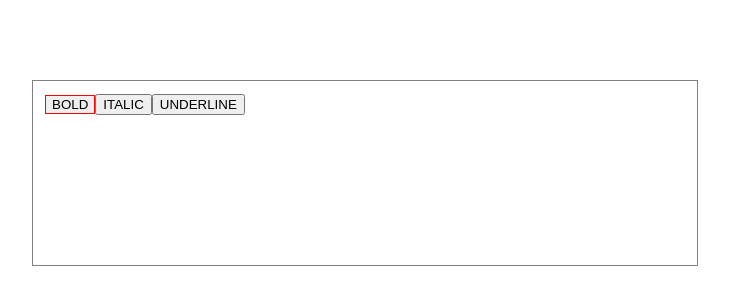
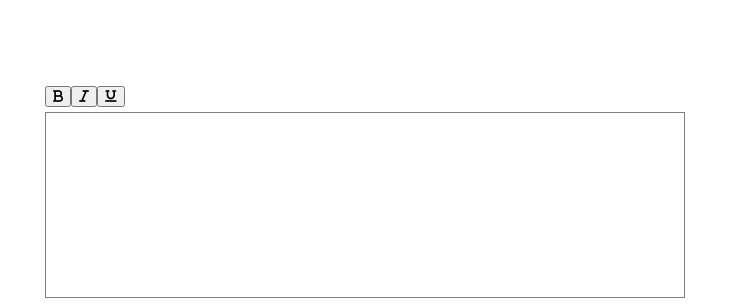
Before and after one commit to chrispetito/editor, a React (Create React App) app in the folder editor-app/: page / in a window 1280 px wide. Shown: the top 304 px of the page, without its empty margins (275-1004 px from the left). Built offline with nearby package versions, Linux system fonts and the light colour scheme.

Commit message:
add fa icons, separate buttons from editor

```diff
--- a/editor-app/public/index.html
+++ b/editor-app/public/index.html
@@ -15,6 +15,7 @@
       user's mobile device or desktop. See https://developers.google.com/web/fundamentals/web-app-manifest/
     -->
     <link rel="manifest" href="%PUBLIC_URL%/manifest.json" />
+    <script src="https://kit.fontawesome.com/dd43f598ed.js"></script>
     <!--
       Notice the use of %PUBLIC_URL% in the tags above.
       It will be replaced with the URL of the `public` folder during the build.
--- a/editor-app/src/css/index.css
+++ b/editor-app/src/css/index.css
@@ -1,8 +1,13 @@
-.bold-button {
-  border: 1px solid red;
+.editor-div {
+  width: 50%;
+}
+.button-bar {
+  height: 2em;
+  display: flex;
+  align-items: center;
 }
 @media (max-width: 500px) {
-  .bold-button {
+  .button-bar .bold-button {
     border: 1px solid green;
   }
 }
--- a/editor-app/src/draft.js/TextEditor.js
+++ b/editor-app/src/draft.js/TextEditor.js
@@ -1,6 +1,6 @@
 import React from "react";
 import { Editor, EditorState, RichUtils } from "draft-js";
-import '../css/index.css'
+import "../css/index.css";
 
 class TextEditor extends React.Component {
   constructor(props) {
@@ -68,10 +68,20 @@ class TextEditor extends React.Component {
 
   render() {
     return (
-      <div style={styles.editor} onClick={this.focusEditor}>
-        <button className='bold-button' onClick={this.boldOnClick}>BOLD</button>
-        <button onClick={this.italicOnClick}>ITALIC</button>
-        <button onClick={this.underlineOnClick}>UNDERLINE</button>
+        <div className='editor-div'>
+        <div className="button-bar">
+        {" "}
+        <button className="bold-button" onClick={this.boldOnClick}>
+          <i class="fas fa-bold"></i>
+        </button>
+        <button onClick={this.italicOnClick}>
+          <i class="fas fa-italic"></i>
+        </button>
+        <button onClick={this.underlineOnClick}>
+          <i class="fas fa-underline"></i>
+        </button>
+      </div>
+      <div style={styles.editor} onClick={this.focusEditor} className='text-editor'>
         <Editor
           //   ref={this.setEditor}
           editorState={this.state.editorState}
@@ -79,6 +89,7 @@ class TextEditor extends React.Component {
           onChange={this.onChange}
           blockStyleFn={this.blockStyleFn}
         />
+      </div>
       </div>
     );
   }
@@ -88,7 +99,7 @@ const styles = {
   editor: {
     border: "1px solid gray",
     minHeight: "10em",
-    width: "50%",
+    // width: "50%",
     textAlign: "left",
     padding: 12
   }
--- a/editor-app/src/less/index.less
+++ b/editor-app/src/less/index.less
@@ -1,6 +1,14 @@
-.bold-button {
-    border: 1px solid red;
-    @media (max-width: 500px) {
-        border: 1px solid green;
+.editor-div {
+    width: 50%;
+}
+
+.button-bar {
+    height: 2em;
+    display: flex;
+    align-items: center;
+    .bold-button {
+        @media (max-width: 500px) {
+            border: 1px solid green;
+        }
     }
 }
```
